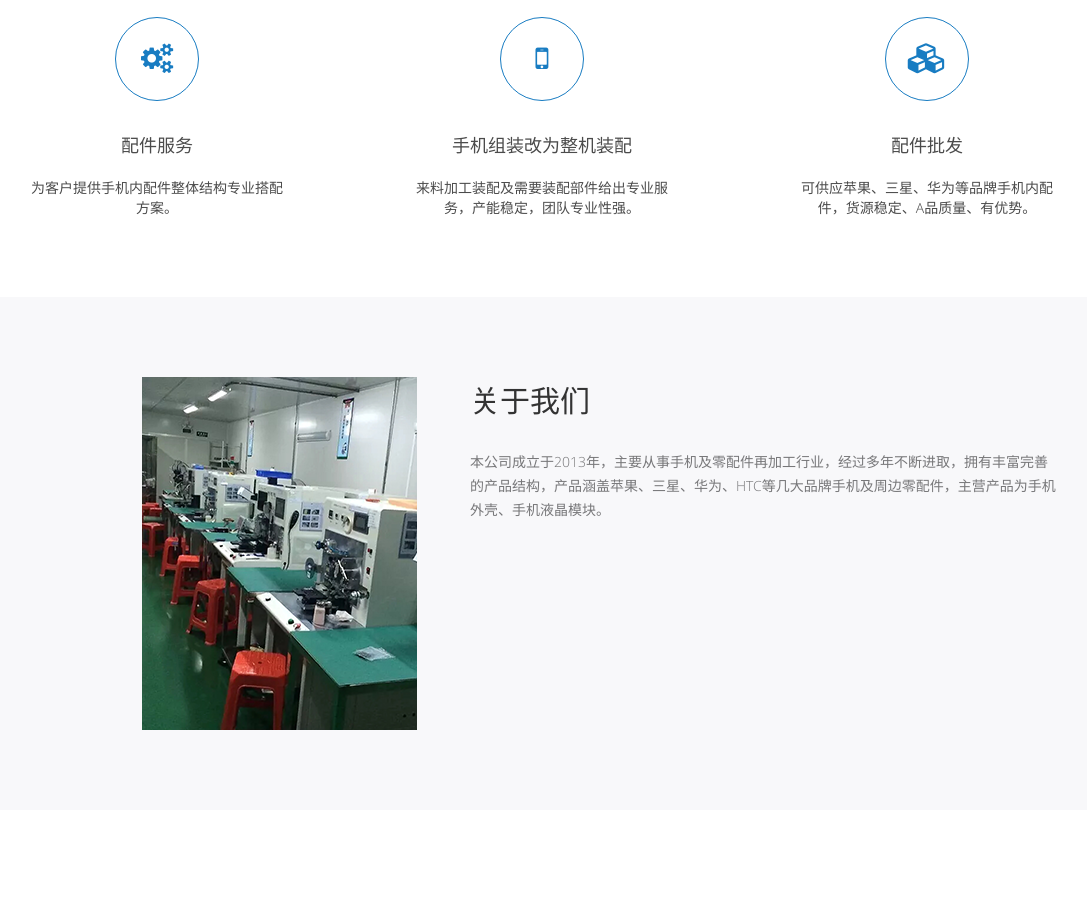
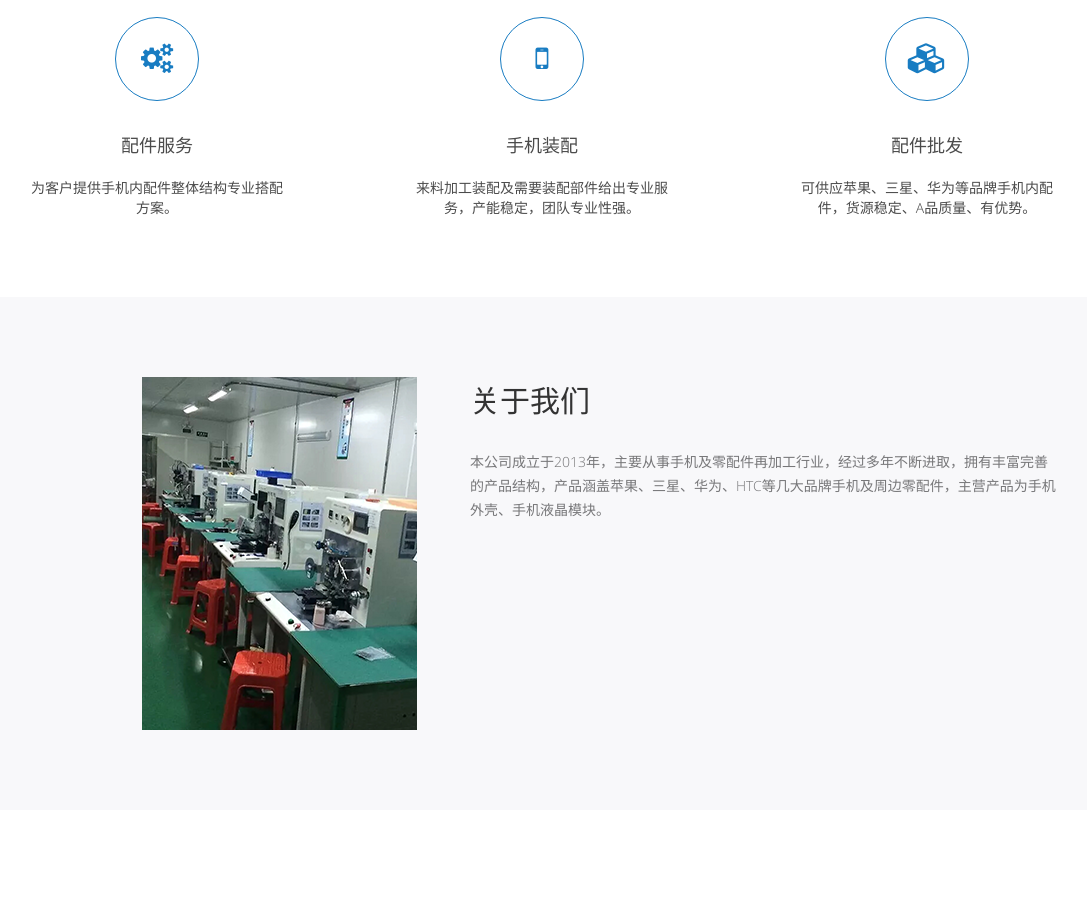
Before and after one commit to fouryear-tech/fouryear-tech.github.io, a plain HTML site: page index.html in a window 1280 px wide. Shown: the part 900-1797 px from the top of the page, without its empty margins (98-1185 px from the left). Drawn offline with Linux system fonts and the light colour scheme; a web font is replaced by a local one.

Commit message:
修改关键字

```diff
--- a/index.html
+++ b/index.html
@@ -219,7 +219,7 @@
 
                         <div class="column">
                         <span class="fa fa-mobile"></span>
-                        <h3>手机组装改为整机装配</h3>
+                        <h3>手机装配</h3>
                         <p>来料加工装配及需要装配部件给出专业服务，产能稳定，团队专业性强。</p>
                         </div>
 
```
